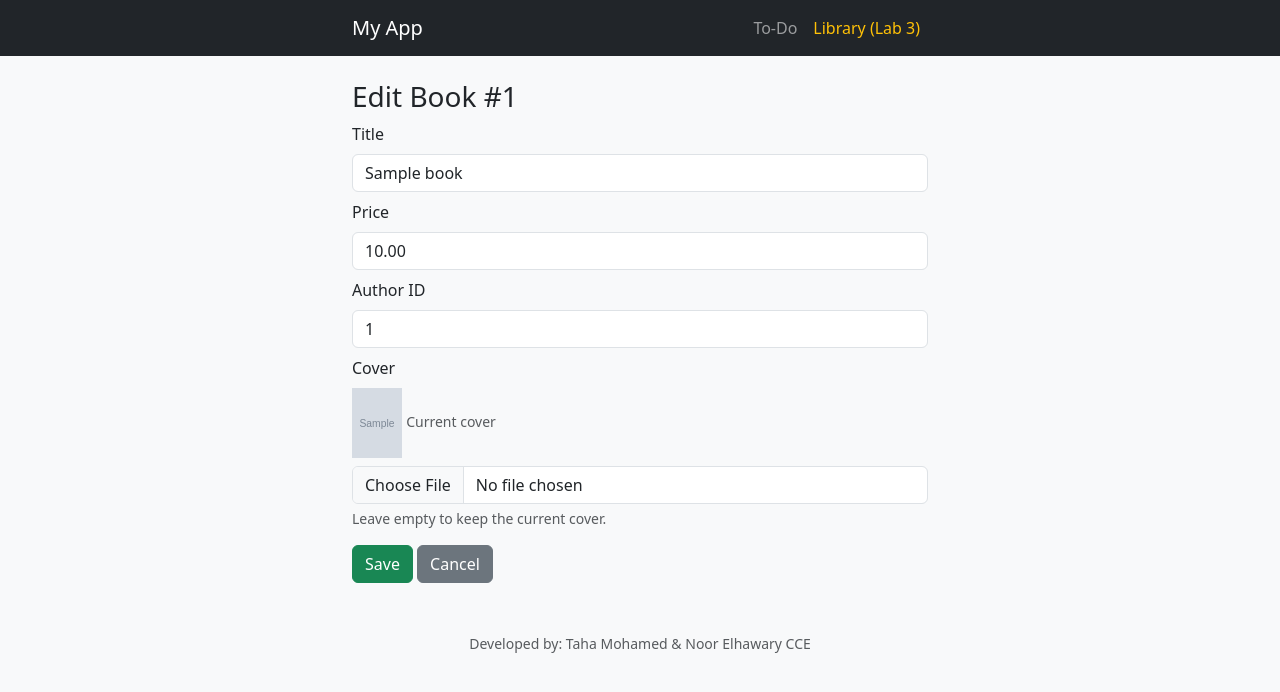
After one commit to Tm52-t/db-lab2, a Flask app: page /edit_book/1 in a window 1280 px wide. The commit adds this page. Shown: the top 692 px of the page. Run offline with Flask 3, Linux system fonts and the light colour scheme; tables that the repository leaves empty hold one stand-in row (values such as "Sample post"); grey boxes marked "Sample" are stand-in pictures.

Commit message:
Add edit book and edit author pages

```diff
--- a/lab3-2304236_2304253/website/app.py
+++ b/lab3-2304236_2304253/website/app.py
@@ -252,6 +252,91 @@ def add_book():
 
     return redirect(url_for('library'))
 
+# ---------- F2.3: EDIT ----------
+
+@app.route('/edit_author/<int:id>', methods=['GET', 'POST'])
+def edit_author(id):
+    conn = get_library_connection()
+    cursor = conn.cursor()
+    try:
+        if request.method == 'POST':
+            name = request.form['name'].strip()
+            country = request.form['country'].strip()
+            photo = request.files.get('photo')
+
+            if not name:
+                flash('Name is required', 'danger')
+                return redirect(url_for('edit_author', id=id))
+
+            if photo and photo.filename:
+                filename = secure_filename(photo.filename)
+                photo.save(os.path.join(app.config['UPLOAD_FOLDER'], filename))
+                cursor.execute(
+                    "UPDATE AUTHOR SET name = %s, country = %s, photo = %s WHERE author_id = %s",
+                    (name, country, f"images/{filename}", id))
+            else:
+                # مفيش صورة جديدة: سيب الصورة القديمة زي ما هي
+                cursor.execute(
+                    "UPDATE AUTHOR SET name = %s, country = %s WHERE author_id = %s",
+                    (name, country, id))
+            conn.commit()
+            return redirect(url_for('library'))
+
+        cursor.execute("SELECT * FROM AUTHOR WHERE author_id = %s", (id,))
+        author = cursor.fetchone()
+        if not author:
+            flash('Author not found', 'danger')
+            return redirect(url_for('library'))
+        return render_template('edit_author.html', author=author)
+    finally:
+        cursor.close()
+        conn.close()
+
+@app.route('/edit_book/<int:id>', methods=['GET', 'POST'])
+def edit_book(id):
+    conn = get_library_connection()
+    cursor = conn.cursor()
+    try:
+        if request.method == 'POST':
+            title = request.form['title'].strip()
+            price = request.form['price']
+            author_id = request.form['author_id']
+            cover = request.files.get('cover')
+
+            if not title:
+                flash('Title is required', 'danger')
+                return redirect(url_for('edit_book', id=id))
+
+            try:
+                if cover and cover.filename:
+                    filename = secure_filename(cover.filename)
+                    cover.save(os.path.join(app.config['UPLOAD_FOLDER'], filename))
+                    cursor.execute(
+                        "UPDATE BOOK SET title = %s, price = %s, author_id = %s, cover = %s WHERE book_id = %s",
+                        (title, price, author_id, f"images/{filename}", id))
+                else:
+                    cursor.execute(
+                        "UPDATE BOOK SET title = %s, price = %s, author_id = %s WHERE book_id = %s",
+                        (title, price, author_id, id))
+                conn.commit()
+            except pymysql.err.IntegrityError:
+                # الـ foreign key اترفض: الـ author_id مش موجود
+                flash('Author ID does not exist', 'danger')
+                return redirect(url_for('edit_book', id=id))
+            return redirect(url_for('library'))
+
+        cursor.execute("SELECT * FROM BOOK WHERE book_id = %s", (id,))
+        book = cursor.fetchone()
+        if not book:
+            flash('Book not found', 'danger')
+            return redirect(url_for('library'))
+        return render_template('edit_book.html', book=book)
+    finally:
+        cursor.close()
+        conn.close()
+
+# ---------- F2.4 / F2.5: DELETE ----------
+
 @app.route('/delete_book/<int:id>')
 def delete_book(id):
     conn = get_library_connection()
--- /dev/null
+++ b/lab3-2304236_2304253/website/templates/edit_book.html
@@ -0,0 +1,27 @@
+{% extends 'base.html' %}
+{% block content %}
+<h3>Edit Book #{{ book.book_id }}</h3>
+<form method="POST" enctype="multipart/form-data">
+    <label class="form-label">Title</label>
+    <input class="form-control mb-2" type="text" name="title" value="{{ book.title }}" required>
+
+    <label class="form-label">Price</label>
+    <input class="form-control mb-2" type="number" step="0.01" name="price" value="{{ book.price if book.price is not none else '' }}">
+
+    <label class="form-label">Author ID</label>
+    <input class="form-control mb-2" type="number" name="author_id" value="{{ book.author_id }}" required>
+
+    <label class="form-label">Cover</label>
+    {% if book.cover %}
+    <div class="mb-2">
+        <img src="{{ url_for('static', filename=book.cover) }}" width="50" height="70" style="object-fit: cover;">
+        <small class="text-muted">Current cover</small>
+    </div>
+    {% endif %}
+    <input class="form-control mb-1" type="file" name="cover" accept="image/*">
+    <small class="text-muted d-block mb-3">Leave empty to keep the current cover.</small>
+
+    <button type="submit" class="btn btn-success">Save</button>
+    <a href="{{ url_for('library') }}" class="btn btn-secondary">Cancel</a>
+</form>
+{% endblock %}
--- a/lab3-2304236_2304253/website/templates/library.html
+++ b/lab3-2304236_2304253/website/templates/library.html
@@ -15,9 +15,12 @@
                 {% endif %}
             </td>
             <td>
+                <div class="d-flex gap-1">
+                    <a href="{{ url_for('edit_author', id=author.author_id) }}" class="btn btn-warning btn-sm">Edit</a>
                     <form action="/delete_author/{{ author.author_id }}" method="GET">
                         <button type="submit" class="btn btn-danger btn-sm">Delete</button>
                     </form>
+                </div>
             </td>
         </tr>
         {% endfor %}
@@ -38,9 +41,12 @@
                 {% endif %}
             </td>
             <td>
+                <div class="d-flex gap-1">
+                    <a href="{{ url_for('edit_book', id=book.book_id) }}" class="btn btn-warning btn-sm">Edit</a>
                     <form action="/delete_book/{{ book.book_id }}" method="GET">
                         <button type="submit" class="btn btn-danger btn-sm">Delete</button>
                     </form>
+                </div>
             </td>
         </tr>
         {% endfor %}
```
Also changed, not shown: lab3-2304236_2304253/website/templates/edit_author.html (added, +24 -0 lines), 1 other file. Lines whose indentation alone changed are shown as unchanged.
